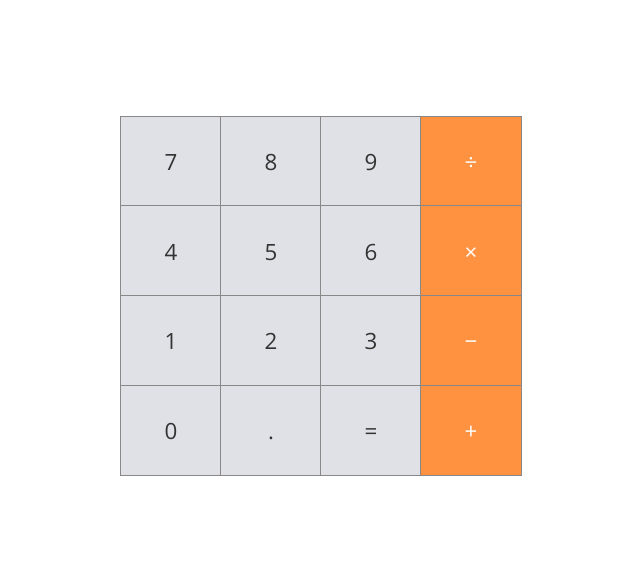
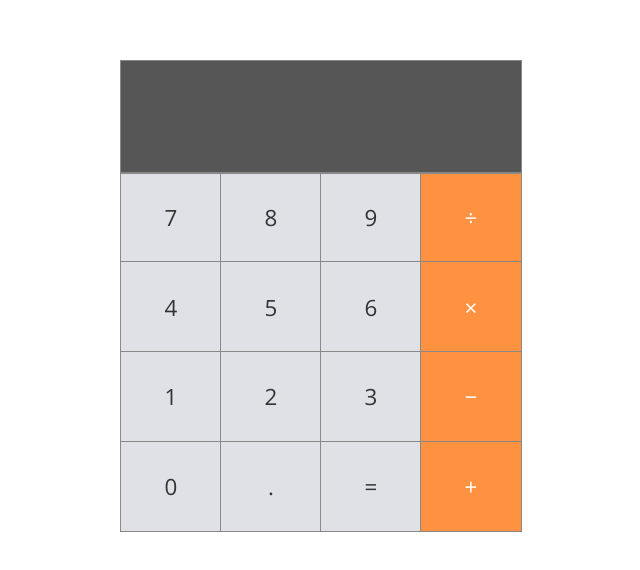
Before and after one commit to nataliecardot/react-calc, a React (Create React App) app: page / in a window 1280 px wide. Shown: the part 104-674 px from the top of the page, without its empty margins (319-959 px from the left). Built offline with nearby package versions, Linux system fonts and the light colour scheme.

Commit message:
Add input component/styling

```diff
--- a/src/App.js
+++ b/src/App.js
@@ -1,12 +1,21 @@
 import React, { Component } from 'react';
 import './App.css';
-import Button from './components/Button';
+import { Button } from './components/Button';
+import { Input } from './components/Input';
 
 class App extends Component {
+  constructor(props) {
+    /* Have to call super because extending component class */
+    super(props);
+    this.state = {
+      input: ''
+    }
+  }
   render() {
     return (
       <div className="app">
         <div className="calc-wrapper">
+          <Input input={this.state.input}></Input>
           <div className="row">
             <Button>7</Button>
             <Button>8</Button>
--- a/src/components/Button.js
+++ b/src/components/Button.js
@@ -6,7 +6,7 @@
   return !isNaN(val) || val === "." || val === "=";
 };
 
-const Button = props => (
+export const Button = props => (
   <div
     className={`button-wrapper ${
       isOperator(props.children) ? null : "operator"
@@ -15,5 +15,3 @@
     {props.children}
   </div>
 );
-
-export default Button;
--- a/src/components/Input.css
+++ b/src/components/Input.css
@@ -0,0 +1,12 @@
+.input {
+  height: 4em;
+  display: flex;
+  justify-content: flex-end;
+  align-items: center;
+  font-weight: bold;
+  font-size: 1.4em;
+  background-color: rgba(58, 58, 58, 0.856);
+  color: white;
+  padding: 0.5em;
+  outline: 1px solid #888;
+}
--- a/src/components/Input.js
+++ b/src/components/Input.js
@@ -0,0 +1,4 @@
+import React from "react";
+import "./Input.css";
+
+export const Input = props => <div className="input">{props.input}</div>;
```
